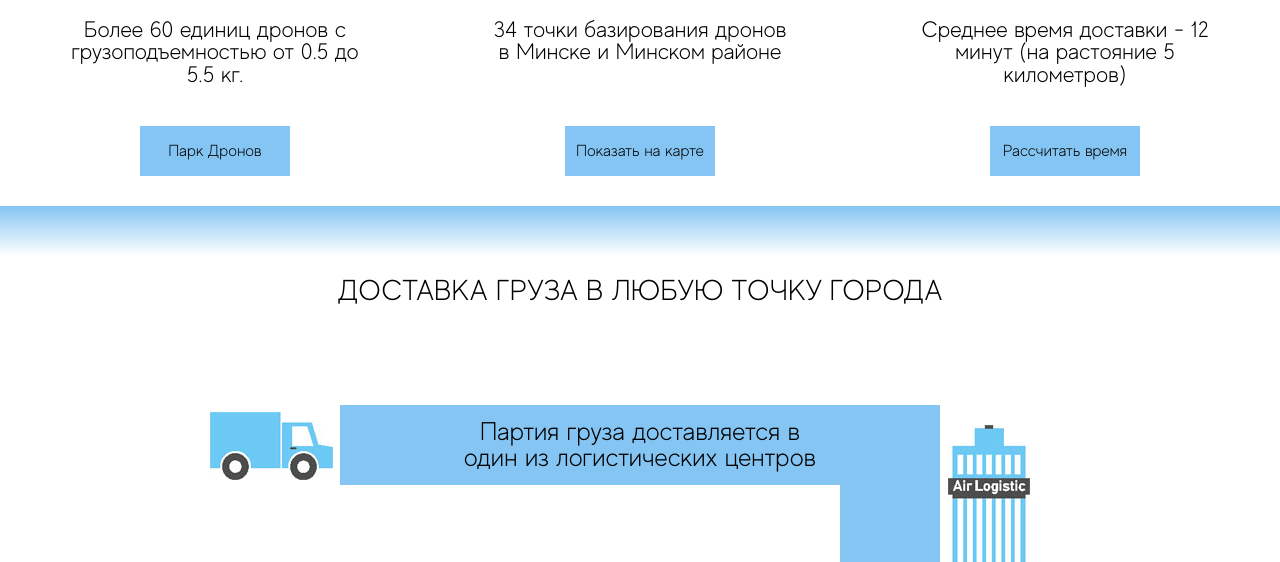
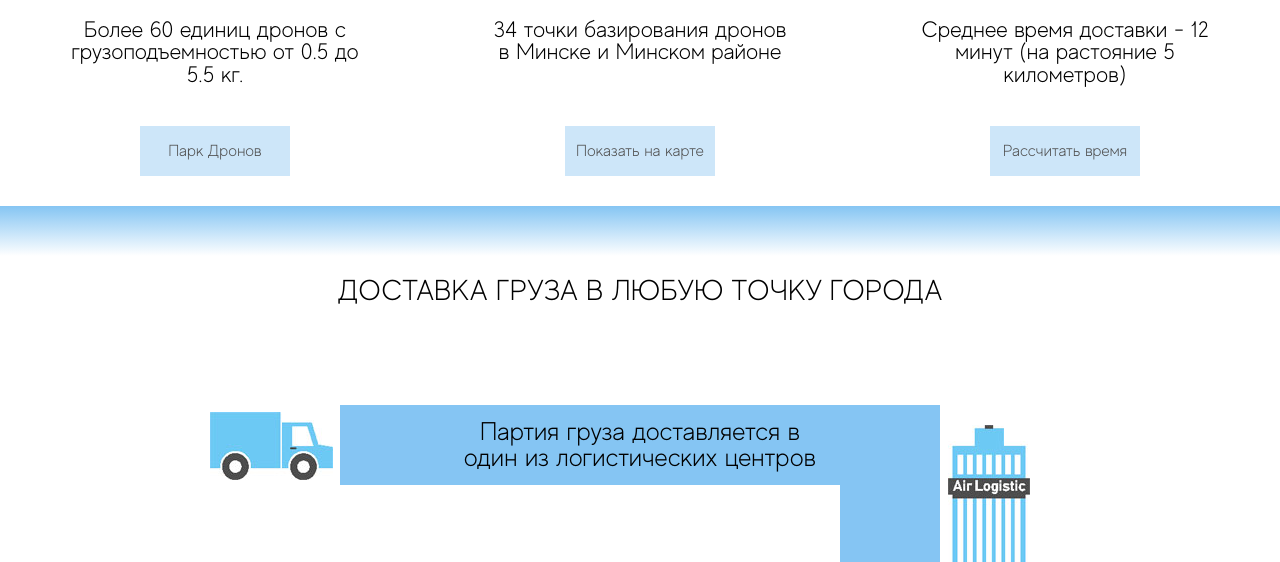
Before and after one commit to AleksandrVais/Air_Logistic, a plain HTML site: page index.html in a window 1280 px wide. Shown: the part 1440-2002 px from the top of the page. Drawn offline with nearby package versions, Linux system fonts and the light colour scheme; a web font is replaced by a local one.

Commit message:
Button color

```diff
--- a/css/style.css
+++ b/css/style.css
@@ -221,8 +221,9 @@ nav a {
 .button_adv{
 	width: 150px;
 	height: 50px;
-	background-color: #85c5f3;
+	background-color: #cde6f9;
 	margin: 0 auto 30px;
+	color: #4e4e4e;
 	display: flex;
 	align-items: center;
 	justify-content: center;
@@ -230,7 +231,7 @@ nav a {
 }
 .button_adv:hover {
 	border-radius: 20px;
-
+	background-color: #b6dbf6;
 }
 .advantage_discriptions a {
 	text-decoration: none;
```
